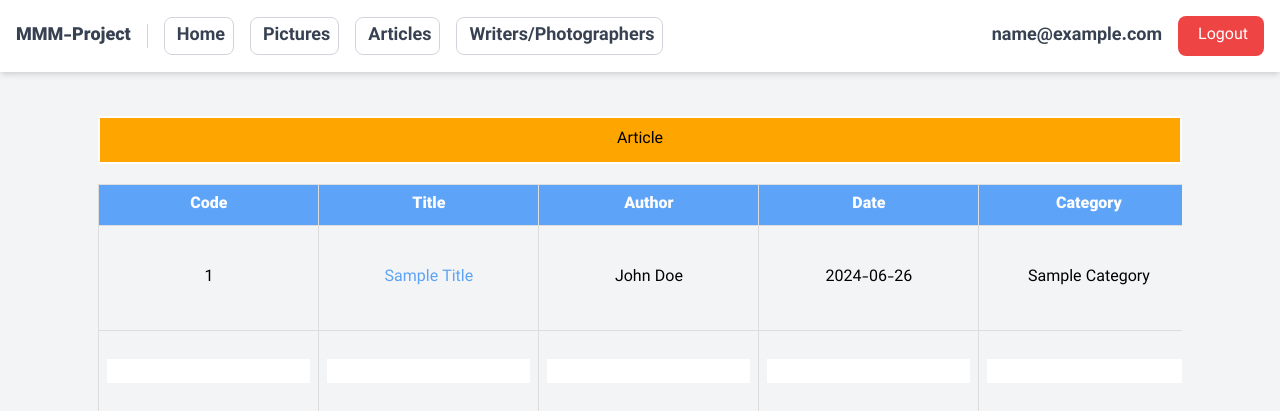
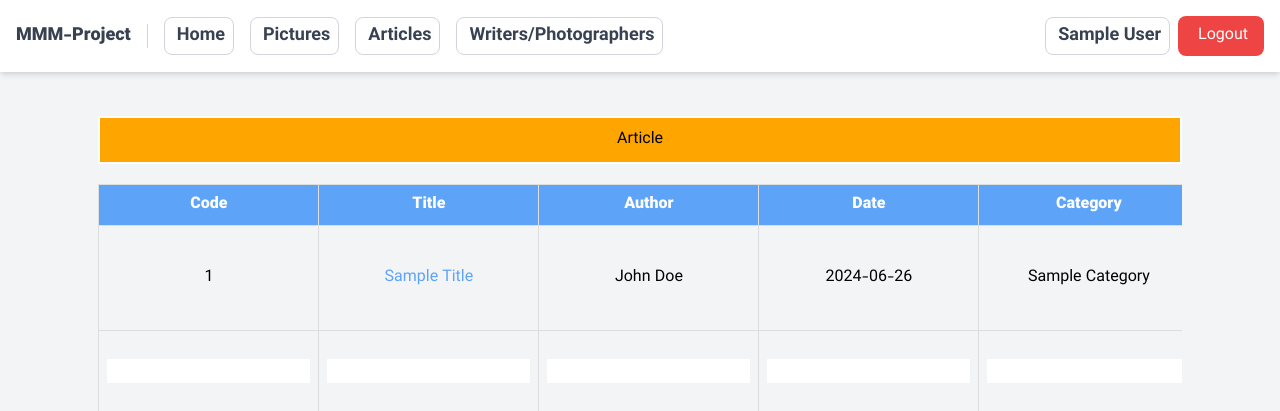
Before and after one commit to saeed-54996/MMM-Project, a Flask app: page /article/ in a window 1280 px wide. Shown: the top 411 px of the page. Run offline with Flask 3, Linux system fonts and the light colour scheme; the visitor is signed in with stand-in values (Sample User, id 1); some libraries are stand-ins or nearby versions.

```diff
--- a/my_flask_app/templates/base.html
+++ b/my_flask_app/templates/base.html
@@ -1,5 +1,6 @@
 <!DOCTYPE html>
 <html lang="fa">
+
 <head>
     <meta charset="UTF-8">
     <meta name="viewport" content="width=device-width, initial-scale=1.0">
@@ -9,6 +10,7 @@
     <script src="{{ url_for('static', filename='scripts/script.js') }}" defer></script>
     {% block head %}{% endblock %}
 </head>
+
 <body class="bg-gray-100 flex flex-col min-h-screen">
 
     <header class="bg-white shadow-md py-4">
@@ -16,27 +18,38 @@
             <div class="flex items-center space-x-4">
                 <a href="/" class="text-lg font-bold text-gray-700 hover:text-gray-900">MMM-Project</a>
                 <div class="h-6 border-r border-gray-300 mx-2"></div>
-            <a href="/" class="text-lg font-semibold text-gray-700 flex items-center border border-gray-300 px-2 py-1 rounded-lg transition duration-300 hover:bg-black hover:text-white hover:border-black">
+                <a href="/"
+                    class="text-lg font-semibold text-gray-700 flex items-center border border-gray-300 px-2 py-1 rounded-lg transition duration-300 hover:bg-black hover:text-white hover:border-black">
                     <iconify-icon icon="clarity:home-solid" class="mr-1" width="1.4rem"></iconify-icon> Home
                 </a>
-            <a href="/pictures" class="text-lg font-semibold text-gray-700 flex items-center border border-gray-300 px-2 py-1 rounded-lg transition duration-300 hover:bg-black hover:text-white hover:border-black">
+                <a href="/pictures"
+                    class="text-lg font-semibold text-gray-700 flex items-center border border-gray-300 px-2 py-1 rounded-lg transition duration-300 hover:bg-black hover:text-white hover:border-black">
                     <iconify-icon icon="jam:picture-f" class="mr-1" width="1.4rem"></iconify-icon> Pictures
                 </a>
-            <a href="/article" class="text-lg font-semibold text-gray-700 flex items-center border border-gray-300 px-2 py-1 rounded-lg transition duration-300 hover:bg-black hover:text-white hover:border-black">
+                <a href="/article"
+                    class="text-lg font-semibold text-gray-700 flex items-center border border-gray-300 px-2 py-1 rounded-lg transition duration-300 hover:bg-black hover:text-white hover:border-black">
                     <iconify-icon icon="ic:round-article" class="mr-1" width="1.4rem"></iconify-icon> Articles
                 </a>
-            <a href="/writer-photographer" class="text-lg font-semibold text-gray-700 flex items-center border border-gray-300 px-2 py-1 rounded-lg transition duration-300 hover:bg-black hover:text-white hover:border-black">
-                <iconify-icon icon="f7:person-2-alt" class="mr-1" width="1.4rem"></iconify-icon> Writers/Photographers
+                <a href="/writer-photographer"
+                    class="text-lg font-semibold text-gray-700 flex items-center border border-gray-300 px-2 py-1 rounded-lg transition duration-300 hover:bg-black hover:text-white hover:border-black">
+                    <iconify-icon icon="f7:person-2-alt" class="mr-1" width="1.4rem"></iconify-icon>
+                    Writers/Photographers
                 </a>
             </div>
-        <div class="flex items-center">
+            <div class="flex gap-2 items-center">
                 {% if 'email' in session %}
-                <span class="text-lg font-semibold text-gray-700 mr-4">{{ session['email'] }}</span>
-                <a href="{{ url_for('logout') }}" class="bg-red-500 flex items-center text-white px-4 py-2 rounded-lg hover:bg-red-700">
+                <a href="{{ url_for('my_profile') }}"
+                    class="text-lg font-semibold text-gray-700 flex items-center border border-gray-300 px-2 py-1 rounded-lg transition duration-300 hover:bg-black hover:text-white hover:border-black">
+                    <iconify-icon icon="f7:person-2-alt" class="mr-1" width="1.4rem"></iconify-icon>
+                    {{ session['name'] }}
+                </a>
+                <a href="{{ url_for('logout') }}"
+                    class="bg-red-500 flex items-center text-white px-4 py-2 rounded-lg hover:bg-red-700">
                     <iconify-icon icon="ooui:log-out-rtl" class="mr-1" width="1.4rem"></iconify-icon>Logout
                 </a>
                 {% else %}
-                <a href="{{ url_for('login_route') }}" class="bg-blue-500  flex text-white px-4 py-2 rounded-lg hover:bg-blue-700">
+                <a href="{{ url_for('login_route') }}"
+                    class="bg-blue-500  flex text-white px-4 py-2 rounded-lg hover:bg-blue-700">
                     <iconify-icon icon="ic:twotone-log-in" class="mr-1" width="1.4rem"></iconify-icon>Login
                 </a>
                 {% endif %}
@@ -55,4 +68,5 @@
     </footer>
 
 </body>
+
 </html>
```
Lines whose indentation alone changed are shown as unchanged.
